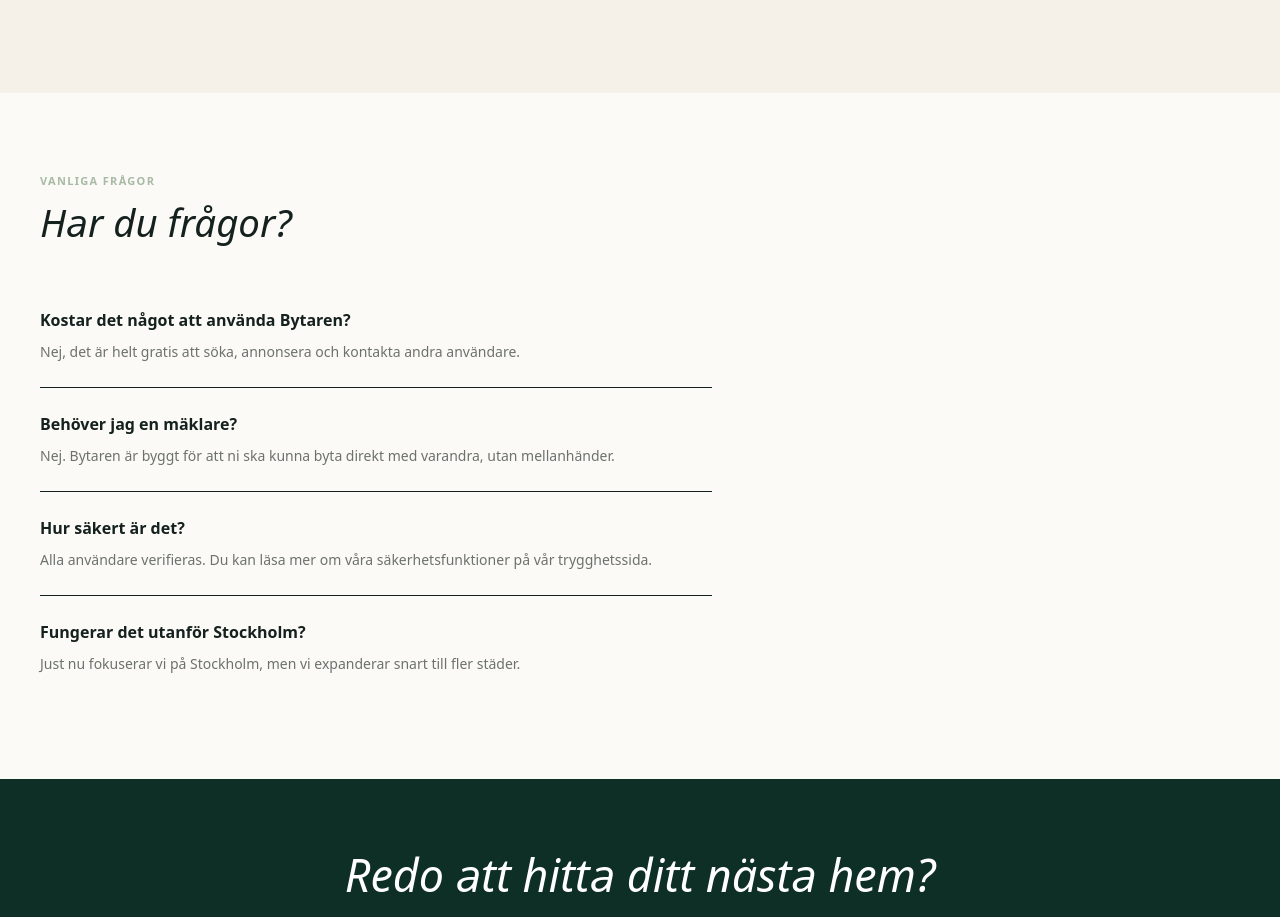
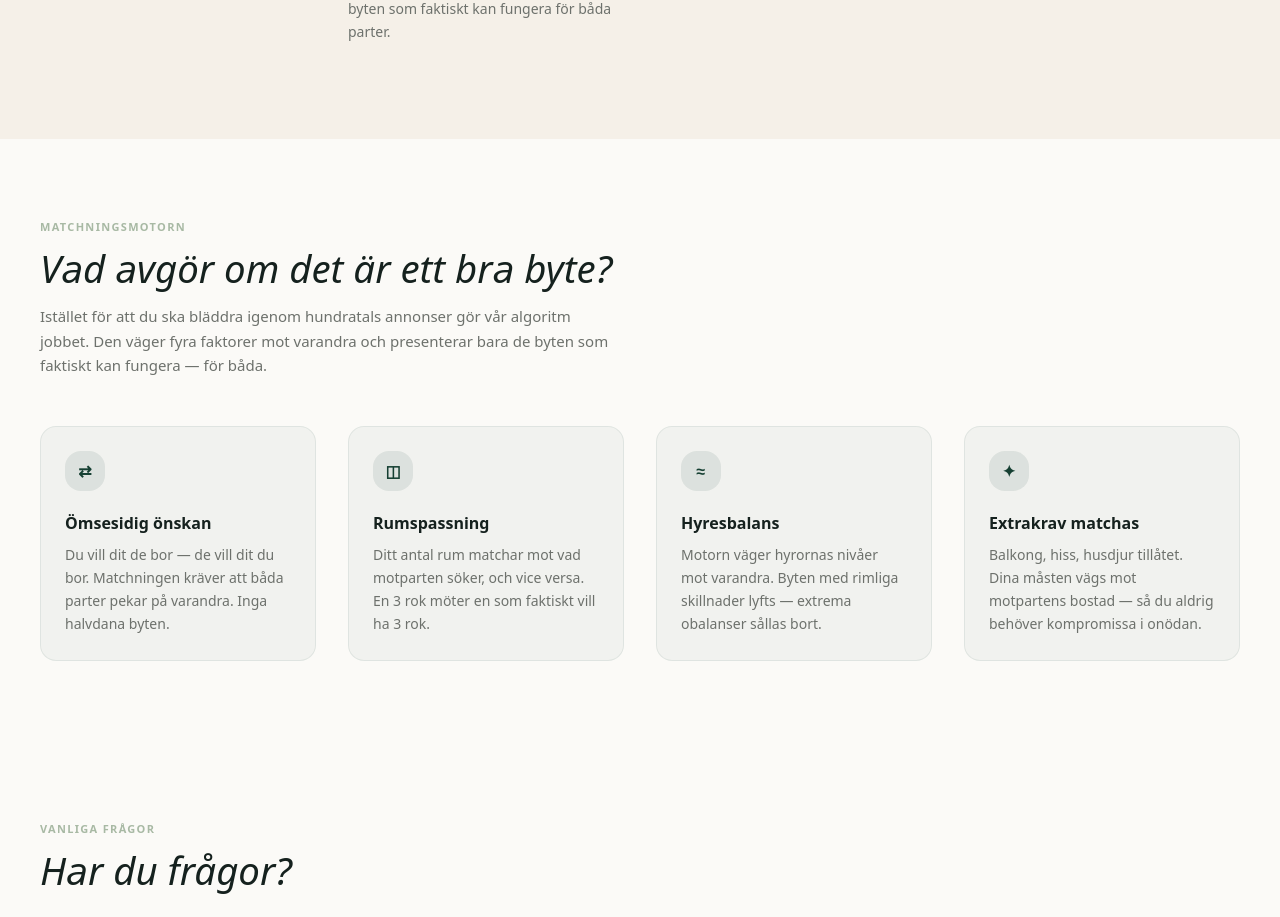
Before and after one commit to We-Know-IT/bytarn, a Next.js app: page /hur-det-fungerar in a window 1280 px wide. Shown: the part 772-1689 px from the top of the page. Built offline with nearby package versions, Linux system fonts and the light colour scheme.

Commit message:
Expand hur-det-fungerar with matching criteria deep-dive section

```diff
--- a/src/app/hur-det-fungerar/page.tsx
+++ b/src/app/hur-det-fungerar/page.tsx
@@ -9,8 +9,8 @@ const STEPS = [
   },
   {
     step: '02',
-    title: 'Hitta matchningar',
-    desc: 'Vår algoritm matchar dig med personer som har omvända önskemål. Du ser deras profil och annons.',
+    title: 'Algoritmen jobbar åt dig',
+    desc: 'Vi analyserar ömsesidig önskan, rumspassning, hyresbalans och dina extrakrav — och presenterar bara de byten som faktiskt kan fungera för båda parter.',
   },
   {
     step: '03',
@@ -21,6 +21,29 @@ const STEPS = [
     step: '04',
     title: 'Byt bostad',
     desc: 'Ni bestämmer villkor och datum er emellan. Bytaren är plattformen — ni är de som gör affären.',
+  },
+]
+
+const MATCH_CRITERIA = [
+  {
+    icon: '⇄',
+    title: 'Ömsesidig önskan',
+    desc: 'Du vill dit de bor — de vill dit du bor. Matchningen kräver att båda parter pekar på varandra. Inga halvdana byten.',
+  },
+  {
+    icon: '◫',
+    title: 'Rumspassning',
+    desc: 'Ditt antal rum matchar mot vad motparten söker, och vice versa. En 3 rok möter en som faktiskt vill ha 3 rok.',
+  },
+  {
+    icon: '≈',
+    title: 'Hyresbalans',
+    desc: 'Motorn väger hyrornas nivåer mot varandra. Byten med rimliga skillnader lyfts — extrema obalanser sållas bort.',
+  },
+  {
+    icon: '✦',
+    title: 'Extrakrav matchas',
+    desc: 'Balkong, hiss, husdjur tillåtet. Dina måsten vägs mot motpartens bostad — så du aldrig behöver kompromissa i onödan.',
   },
 ]
 
@@ -109,6 +132,51 @@ export default function HurDetFungerar() {
         </div>
       </section>
 
+      {/* Matching deep-dive */}
+      <section style={{ paddingTop: 80, paddingBottom: 80, backgroundColor: '#FBFAF7' }}>
+        <div className="max-w-[1360px] mx-auto px-6 sm:px-10">
+          <div className="max-w-xl mb-12">
+            <p className="text-[11px] font-semibold uppercase tracking-[0.12em] mb-3" style={{ color: '#A8B9A4' }}>
+              Matchningsmotorn
+            </p>
+            <h2
+              className="font-display mb-4"
+              style={{
+                fontSize: 'clamp(28px, 3vw, 42px)',
+                fontStyle: 'italic',
+                lineHeight: 1.05,
+                color: '#15211E',
+              }}
+            >
+              Vad avgör om det är ett bra byte?
+            </h2>
+            <p className="text-[15px] leading-[1.65]" style={{ color: '#6D716C' }}>
+              Istället för att du ska bläddra igenom hundratals annonser gör vår algoritm jobbet.
+              Den väger fyra faktorer mot varandra och presenterar bara de byten som faktiskt kan fungera — för båda.
+            </p>
+          </div>
+
+          <div className="grid sm:grid-cols-2 lg:grid-cols-4 gap-8">
+            {MATCH_CRITERIA.map((c) => (
+              <div
+                key={c.title}
+                className="p-6 rounded-2xl"
+                style={{ backgroundColor: 'rgba(21,63,50,0.04)', border: '1px solid rgba(21,63,50,0.08)' }}
+              >
+                <div
+                  className="w-10 h-10 rounded-2xl flex items-center justify-center text-base font-semibold mb-5"
+                  style={{ backgroundColor: 'rgba(21,63,50,0.09)', color: '#153F32' }}
+                >
+                  {c.icon}
+                </div>
+                <h3 className="text-[16px] font-semibold mb-2" style={{ color: '#15211E' }}>{c.title}</h3>
+                <p className="text-[14px] leading-[1.65]" style={{ color: '#6D716C' }}>{c.desc}</p>
+              </div>
+            ))}
+          </div>
+        </div>
+      </section>
+
       {/* FAQ */}
       <section style={{ paddingTop: 80, paddingBottom: 80, backgroundColor: '#FBFAF7' }}>
         <div className="max-w-[1360px] mx-auto px-6 sm:px-10">
```
